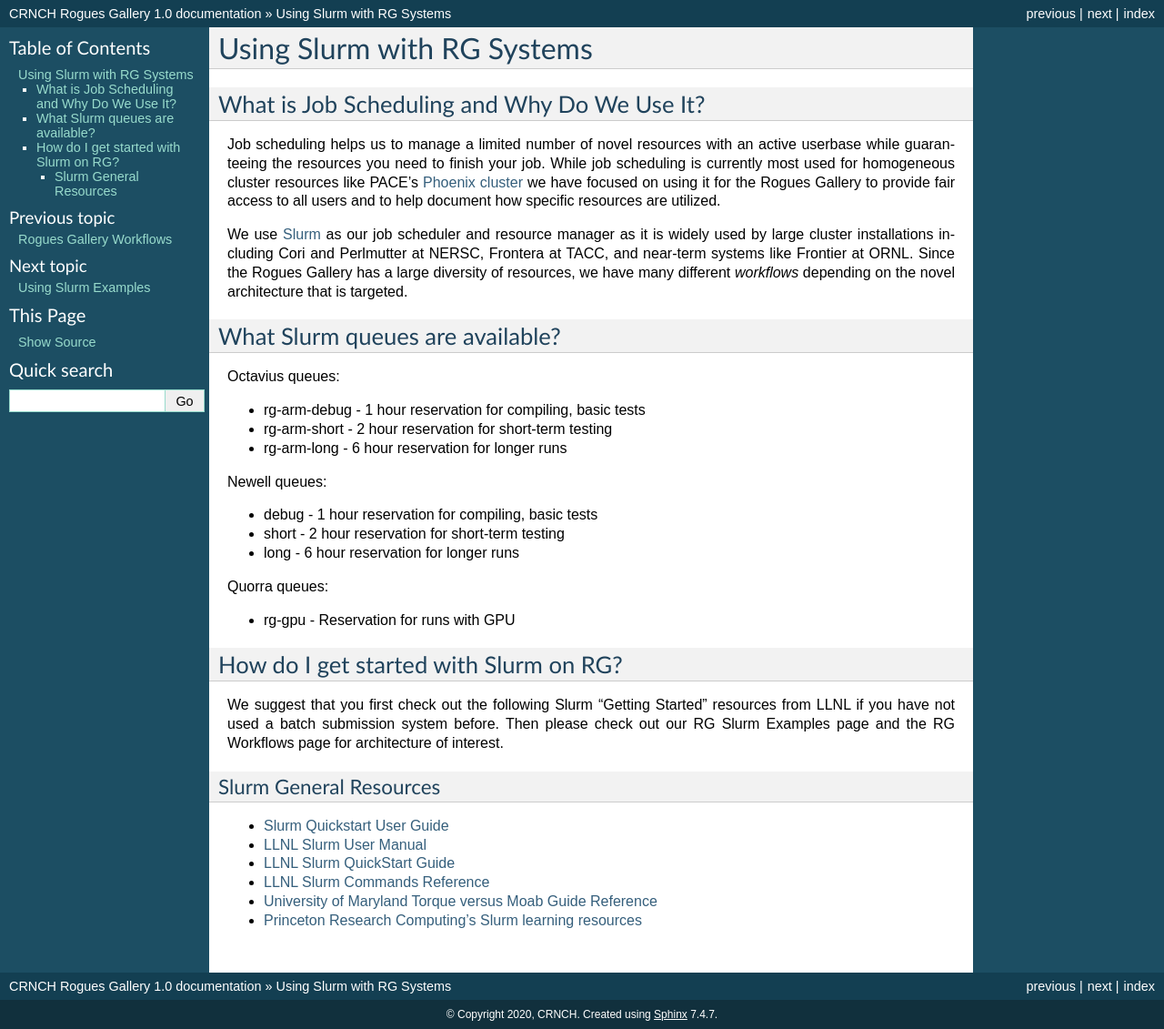
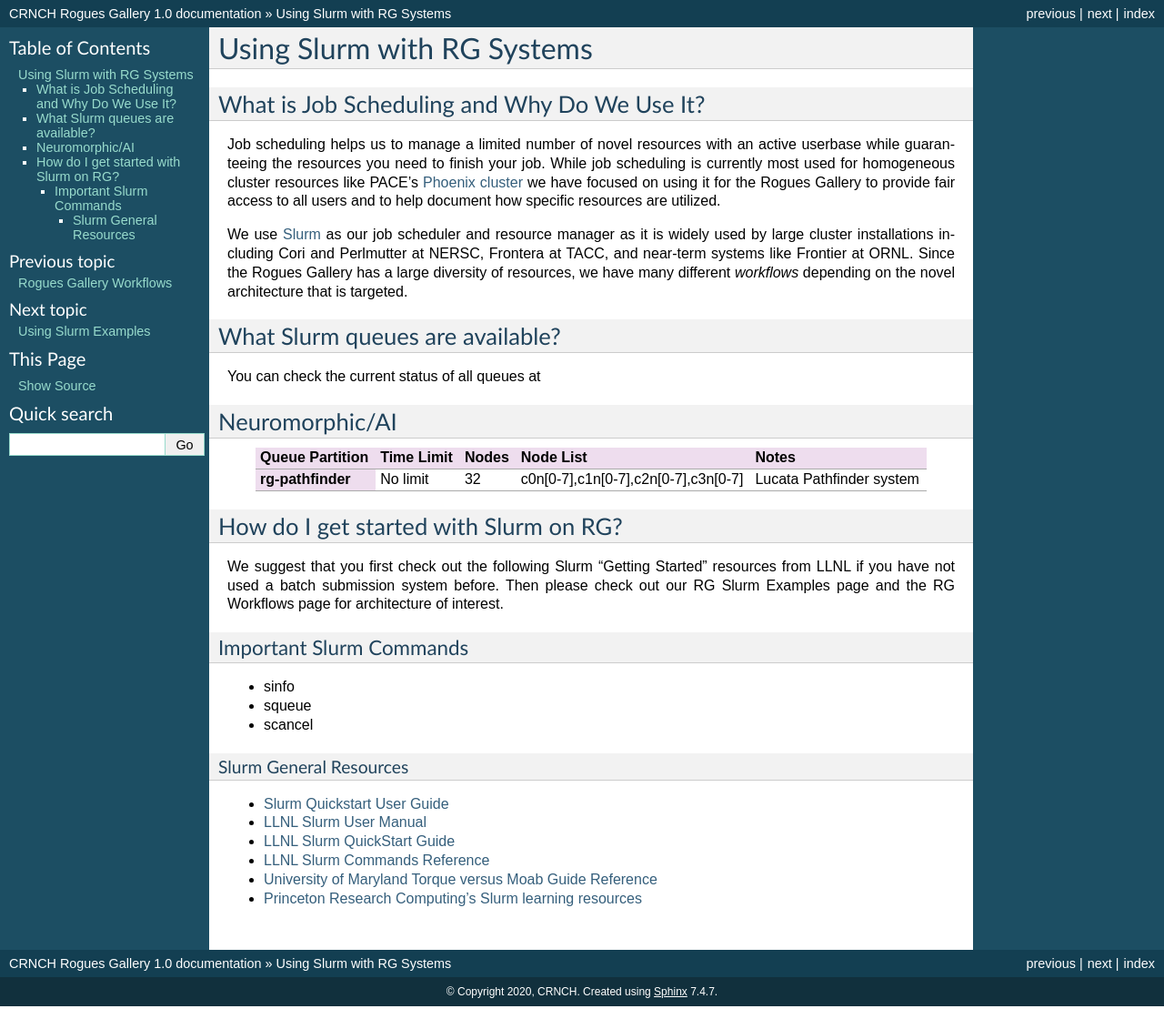
Before and after one commit to gt-crnch-rg/read-the-docs, a Sphinx documentation site: the page built from docs/general/using-slurm.rst, in a window 1280 px wide. Shown: the whole page at 91% size. Built offline with Sphinx 7.4.7, drawn with Linux system fonts in a browser that asks for light colours; pages that are not in the unit, such as notebooks, are missing from menus; after the commit the page ends 1106 px from its top, so only the background shows below that.

Commit message:
Update using-slurm.rst

```diff
--- a/docs/general/using-slurm.rst
+++ b/docs/general/using-slurm.rst
@@ -19,25 +19,25 @@ is targeted.
 What Slurm queues are available?
 --------------------------------
 
-Octavius queues:
+You can check the current status of all queues at
 
--  rg-arm-debug - 1 hour reservation for compiling, basic tests
+Neuromorphic/AI
+--------------------
+.. list-table::
+    :widths: auto
+    :header-rows: 1
+    :stub-columns: 1
 
--  rg-arm-short - 2 hour reservation for short-term testing
-
--  rg-arm-long - 6 hour reservation for longer runs
-
-Newell queues:
-
--  debug - 1 hour reservation for compiling, basic tests
-
--  short - 2 hour reservation for short-term testing
-
--  long - 6 hour reservation for longer runs
-
-Quorra queues:
-
--  rg-gpu - Reservation for runs with GPU
+    * - Queue Partition
+      - Time Limit
+      - Nodes
+      - Node List
+      - Notes
+    * - rg-pathfinder
+      - No limit
+      - 32
+      - c0n[0-7],c1n[0-7],c2n[0-7],c3n[0-7]
+      - Lucata Pathfinder system
 
 
 How do I get started with Slurm on RG?
@@ -45,6 +45,15 @@ How do I get started with Slurm on RG?
 We suggest that you first check out the following Slurm "Getting Started" resources from LLNL
 if you have not used a batch submission system before. Then please check out our RG Slurm Examples page
 and the RG Workflows page for architecture of interest.
+
+Important Slurm Commands
+~~~~~~~~~~~~~~~~~~~~~~~~
+
+- sinfo
+- squeue
+- scancel
+
+
 
 Slurm General Resources
 =======================
```
